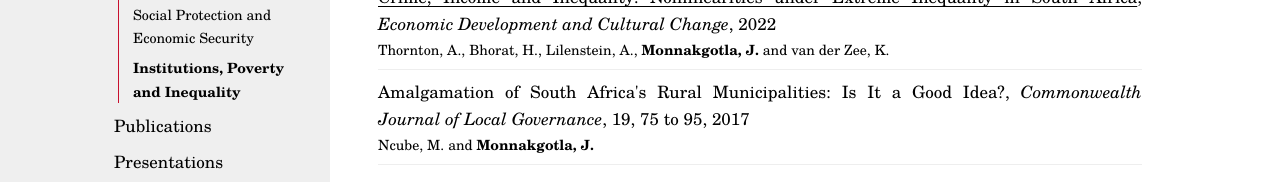
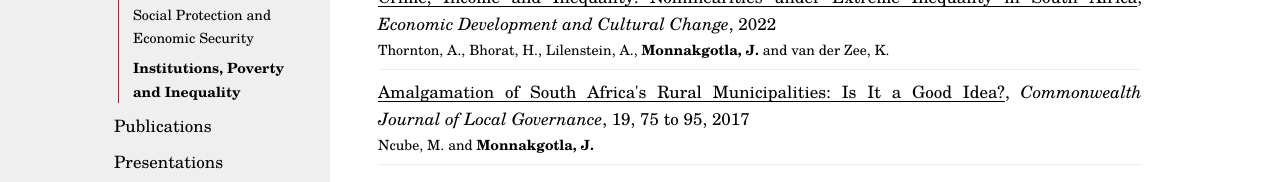
Before and after one commit to monnakgotlaj/monnakgotlaj.github.io, a plain HTML site: page theme-institutions.html in a window 1280 px wide. Shown: the part 384-566 px from the top of the page. Drawn offline with Linux system fonts and the light colour scheme.

Commit message:
Link amalgamation article to the journal
Co-Authored-By: Claude Opus 5.5 <noreply@anthropic.com>
Claude-Session: https://claude.ai/code/session_01FRvj79Stnbgjk66uTrhs3A

```diff
--- a/theme-institutions.html
+++ b/theme-institutions.html
@@ -120,7 +120,7 @@ h3{font-weight:700}
 <ul class="feed">
   <li><a href="https://doi.org/10.1086/719646">Crime, Income and Inequality: Nonlinearities under Extreme Inequality in South Africa</a>, <i>Economic Development and Cultural Change</i>, 2022
     <span class="by">Thornton, A., Bhorat, H., Lilenstein, A., <span class="me">Monnakgotla, J.</span> and van der Zee, K.</span></li>
-  <li>Amalgamation of South Africa's Rural Municipalities: Is It a Good Idea?, <i>Commonwealth Journal of Local Governance</i>, 19, 75 to 95, 2017
+  <li><a href="https://epress.lib.uts.edu.au/journals/index.php/cjlg/article/view/5487/5879">Amalgamation of South Africa's Rural Municipalities: Is It a Good Idea?</a>, <i>Commonwealth Journal of Local Governance</i>, 19, 75 to 95, 2017
     <span class="by">Ncube, M. and <span class="me">Monnakgotla, J.</span></span></li>
 </ul>
 
```
Also changed, not shown: publications.html (+1 -1 lines).
